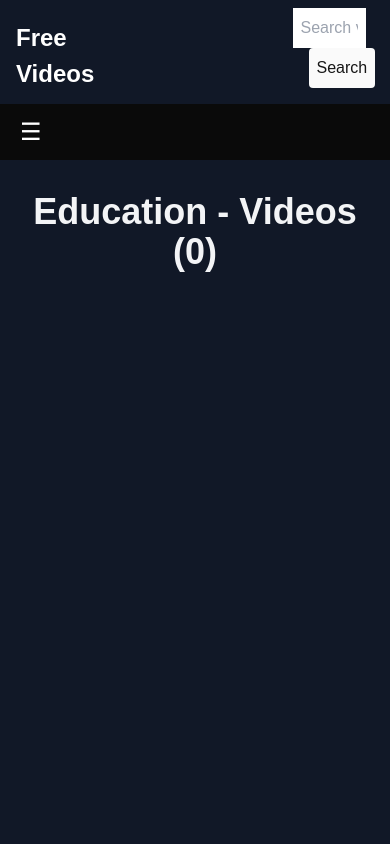
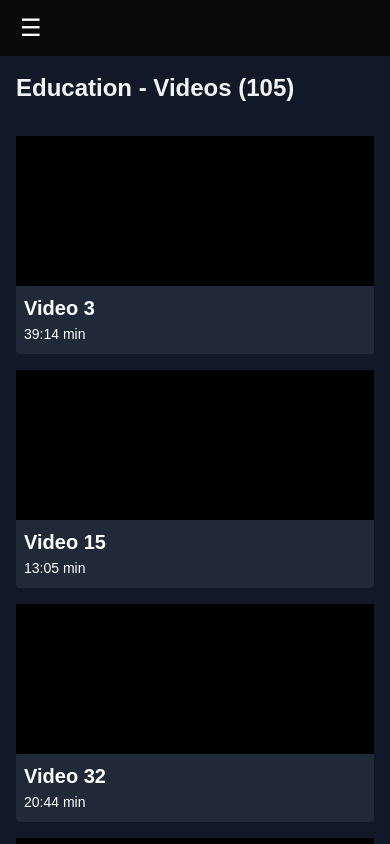
Before and after one commit to nikhilj1105/lovestar, a Next.js app: page /category/Education in a window 390 px wide. Shown: the top 844 px of the page. Built offline with nearby package versions, Linux system fonts and the light colour scheme.

Commit message:
made header resposive...........

```diff
--- a/src/app/category/[slug]/page.tsx
+++ b/src/app/category/[slug]/page.tsx
@@ -6,7 +6,8 @@ import { getTime } from "./../../components/helper";
 const allVideos: TVideo[] = mockVideos;
 
 export default async function Page({params}: {params: Promise<{ slug: string }>}) {
-  const cat = (await params).slug.replaceAll("-", " ");
+  const cat = (await params).slug.toLowerCase().replaceAll("-", " ");
+  console.log(cat);
   const videos = allVideos.filter((video) => {
     return video.category.toLowerCase() === cat;
   }, [] as string[]);
@@ -14,8 +15,8 @@ export default async function Page({params}: {params: Promise<{ slug: string }>}
 
   return (
     <div className="bg-gray-900 text-gray-100 min-h-screen">
-    <div className="container mx-auto py-8 px-4">
-      <h1 className="text-center text-4xl font-bold mb-8"><span className="capitalize">{cat}</span> - Videos ({videos.length})</h1>
+      <div className="container mx-auto py-4 px-4">
+        <h1 className="text-2xl font-bold mb-8"><span className="capitalize">{cat}</span> - Videos ({videos.length})</h1>
 
         <div className="grid grid-cols-1 sm:grid-cols-2 md:grid-cols-4 gap-4">
           {videos.map((video, index) => (
@@ -23,7 +24,7 @@ export default async function Page({params}: {params: Promise<{ slug: string }>}
               <Link href={`/category/${video.category}`} key={index}>
                 <div className="bg-gray-800 hover:bg-gray-700 text-white pb-2 rounded">
                   <div className="img" />
-                <h2 className="text-xl font-bold my-2 px-2">{video.title}</h2>
+                  <h2 className="text-xl font-bold mt-2 px-2">{video.title}</h2>
                   <span className="text-sm px-2">{`${getTime(video.duration, "mm:ss")} min`}</span>
                 </div>
               </Link>
--- a/src/app/components/searchbar/index.tsx
+++ b/src/app/components/searchbar/index.tsx
@@ -15,11 +15,11 @@ const SearchBar = () => {
   };
 
   return (
-    <form onSubmit={handleSubmit} className="search-bar w-1/4">
+    <form onSubmit={handleSubmit} className="search-bar sm:block hidden flex">
       <input
         type="text"
         placeholder="Search videos..."
-        className="search-input p-2 w-9/12 inline-block"
+        className="search-input p-2 inline-block"
         id="searchbar"
       />
       <button type="submit" className="search-button ml-4 p-2 bg-zinc-50 rounded">
--- a/src/app/layout.tsx
+++ b/src/app/layout.tsx
@@ -27,8 +27,8 @@ export default function RootLayout({
   return (
     <html lang="en">
       <body className="">
-        <header className="bg-gray-900 flex pt-2 justify-between">
-          <Link href="/" className="logo text-white px-4 py-3 w-1/4">
+        <header className="bg-gray-900 flex sm:pt-2 justify-between px-4">
+          <Link href="/" className="logo text-white pt-2 pb-3 sm:block hidden">
             Free Videos
           </Link>
           <SearchBar />
--- a/src/app/page.tsx
+++ b/src/app/page.tsx
@@ -1,4 +1,4 @@
-import "./page.scss";
+// import "./page.scss";
 
 import Link from "next/link";
 import videos from "./mock/videos";
--- a/src/app/search/[slug]/page.tsx
+++ b/src/app/search/[slug]/page.tsx
@@ -6,7 +6,7 @@ import { getTime } from "./../../components/helper";
 const allVideos: TVideo[] = mockVideos;
 
 export default async function Page({params}: {params: Promise<{ slug: string }>}) {
-  const search = (await params).slug.replaceAll("-", " ");
+  const search = (await params).slug.toLowerCase().replaceAll("-", " ");
   const videos = allVideos.filter((video) => {
     return video.title.toLowerCase().includes(search);
   }, [] as string[]);
@@ -14,8 +14,8 @@ export default async function Page({params}: {params: Promise<{ slug: string }>}
 
   return (
     <div className="bg-gray-900 text-gray-100 min-h-screen">
-      <div className="container mx-auto py-8 px-4">
-        <h1 className="text-center text-4xl font-bold mb-8"><span className="capitalize">{search}</span> - Videos ({videos.length})</h1>
+      <div className="container mx-auto py-4 px-4">
+        <h1 className="text-2xl font-bold mb-8"><span className="capitalize">{search}</span> - Videos ({videos.length})</h1>
 
         <div className="grid grid-cols-1 sm:grid-cols-2 md:grid-cols-4 gap-4">
           {videos.map((video, index) => (
@@ -23,7 +23,7 @@ export default async function Page({params}: {params: Promise<{ slug: string }>}
               <Link href={`/category/${video.category}`} key={index}>
                 <div className="bg-gray-800 hover:bg-gray-700 text-white pb-2 rounded">
                   <div className="img" />
-                  <h2 className="text-xl font-bold my-2 px-2">{video.title}</h2>
+                  <h2 className="text-xl font-bold mt-2 px-2">{video.title}</h2>
                   <span className="text-sm px-2">{`${getTime(video.duration, "mm:ss")} min`}</span>
                 </div>
               </Link>
```
Lines whose indentation alone changed are shown as unchanged.
